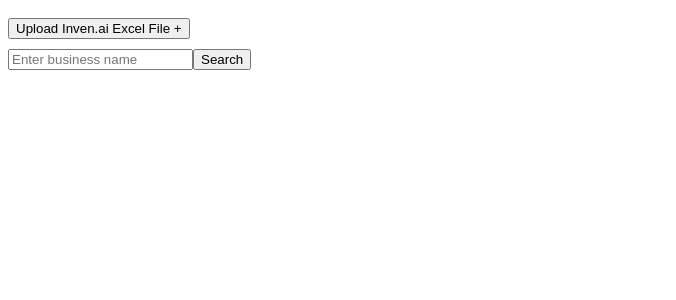
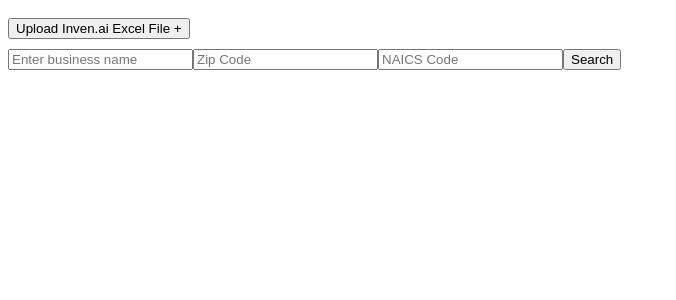
Before and after one commit to Cmoore0121/OCA, a React (Vite) app in the folder frontend/: page / in a window 1280 px wide. Shown: the top 300 px of the page, without its empty margins (0-676 px from the left). Built offline with nearby package versions, Linux system fonts and the light colour scheme.

Commit message:
3 way search

```diff
--- a/frontend/src/App.jsx
+++ b/frontend/src/App.jsx
@@ -4,7 +4,7 @@ import { readExcel } from './utils/ReadExcel';
 //import parseConnectionsCSV from './utils/ParseConnections';
 //import { addConnectionToDatabase } from './utils/addConnectionDatabase';
 //import openAllConnectionWindow from './utils/ManageConnectionsWindow';
-import {queryDocumentsByField} from './utils/firebaseSet';
+import {queryDocumentsByField, queryDocumentsByZipAndNaicsRange, queryDocumentsByFlexibleCriteria} from './utils/firebaseSet';
 
 
 
@@ -15,9 +15,11 @@ function App() {
   const [companies, setCompanies] = useState([]);
   const fileInputRef = useRef(null);
   const [searchTerm, setSearchTerm] = useState('');
-  const [resultsSearchPPP, setResultsSearchPP] = useState([]);
+  const [resultsSearchPPP, setResultsSearchPPP] = useState([]);
   const [messageSearchPPP, setMessageSearchPPP] = useState('');
+  const [zipCodeSearch, setZipCodeSearch] = useState('');
   const [additionalInfo, setAdditionalInfo] = useState({});
+  const [naicsCode, setNaicsCode] = useState('');
   //const connectionsFileInputRef = useRef(null);
   //const [isCSVFileParsed, setIsCSVFileParsed] = useState(false);
   //const [allConnections, setAllConnections] = useState([]);
@@ -56,16 +58,16 @@ function App() {
       if (documents.length > 0) {
         console.log('Documents found:', documents);
         setMessageSearchPPP('');
-        setResultsSearchPP(documents);
+        setResultsSearchPPP(documents);
       } else {
         console.log('No documents found.');
         setMessageSearchPPP('No results found.');  // Set message for no results
-        setResultsSearchPP([]);
+        setResultsSearchPPP([]);
       }
     } catch (error) {
       console.error('Error performing the search:', error);
       setMessageSearchPPP('Failed to perform search.');  // Set message for error
-      setResultsSearchPP([]);
+      setResultsSearchPPP([]);
     }
   };
 
@@ -107,6 +109,30 @@ function App() {
     setAdditionalInfo(info);
   };
 
+  /*const handleZipCodeSearchSubmit = async () => {
+    // Convert zipCodeSearch to a number if it's not empty and is a valid number
+    const zipCode = zipCodeSearch.trim() ? Number(zipCodeSearch.trim()) : null;
+    if (!zipCode) {
+      setMessageSearchPPP('Please enter a valid zip code.');
+      setResultsSearchPPP([]);
+      return;
+    }
+    try {
+      const documents = await queryDocumentsByField('zip', zipCode); // Assuming the field is 'zip'
+      if (documents.length > 0) {
+        setMessageSearchPPP('');
+        setResultsSearchPPP(documents);
+      } else {
+        setMessageSearchPPP('No results found for the given zip code.');
+        setResultsSearchPPP([]);
+      }
+    } catch (error) {
+      console.error('Error performing the zip code search:', error);
+      setMessageSearchPPP('Failed to perform zip code search.');
+      setResultsSearchPPP([]);
+    }
+  };*/
+
   const sortCompaniesByLoanAmount = () => {
     const sortedCompanies = [...companies].sort((a, b) => {
       const loanA = additionalInfo[a.Name]?.loanAmount === 'N/A' ? -1 : parseInt(additionalInfo[a.Name]?.loanAmount);
@@ -115,6 +141,73 @@ function App() {
     });
     setCompanies(sortedCompanies);
   };
+
+  const handleZipCodeChange = (event) => {
+    setZipCodeSearch(event.target.value);
+  };
+
+  const handleNaicsCodeChange = (event) => {
+    setNaicsCode(event.target.value);
+  };
+
+
+  /*const handleCombinedSearchSubmit = async () => {
+    event.preventDefault();
+    const zipCodeNumber = Number(zipCodeSearch.trim());
+    const naicsNumber = naicsCode.trim();
+    if (isNaN(zipCodeNumber) || naicsNumber == "") {
+      setMessageSearchPPP('Please enter valid numerical values for zip code and NAICS code range.');
+      setResultsSearchPPP([]);
+      return;
+    }
+
+    try {
+      const documents = await queryDocumentsByZipAndNaicsRange('zip', zipCodeNumber, 'naics_code', naicsNumber);
+      if (documents.length > 0) {
+        setMessageSearchPPP('');
+        setResultsSearchPPP(documents);
+      } else {
+        setMessageSearchPPP('No results found for the given zip code.');
+        setResultsSearchPPP([]);
+      }
+      // ... handle results
+    } catch (error) {
+      // ... handle errors
+      console.error('Error performing the zipnaics code search:', error);
+      setMessageSearchPPP('Failed to perform zipnaics code search.');
+      setResultsSearchPPP([]);
+    }
+  };*/
+  const handleCombinedSearchSubmit = async (event) => {
+    event.preventDefault();
+    console.log(naicsCode, zipCodeSearch, searchTerm);
+    if (zipCodeSearch == "" && isNaN(naicsCode) == "" && searchTerm == "") {
+        setMessageSearchPPP('Input Something or else it explodes');
+        setResultsSearchPPP([]);
+        return
+    }
+
+    try {
+      const documents = await queryDocumentsByFlexibleCriteria(
+        searchTerm,
+        zipCodeSearch,
+        naicsCode
+      );
+
+      if (documents.length > 0) {
+        setMessageSearchPPP('');
+        setResultsSearchPPP(documents);
+      } else {
+        setMessageSearchPPP('No results found.');
+        setResultsSearchPPP([]);
+      }
+    } catch (error) {
+      console.error('Error performing the search:', error);
+      setMessageSearchPPP('Failed to perform search.');
+      setResultsSearchPPP([]);
+    }
+  };
+
 
  /* const handleConnectionsFileChange = (e) => {
     const file = e.target.files[0];
@@ -180,8 +273,24 @@ function App() {
           </div>
         ))}
       </div>
-      <div>
-      <form onSubmit={handleSearchSubmit}>
+      {/*<div>
+        <input
+          type="text"
+          value={zipCodeSearch}
+          onChange={handleZipCodeChange}
+          placeholder="Enter zip code"
+        />
+        <button onClick={handleZipCodeSearchSubmit}>Search by Zip Code</button>
+        {messageSearchPPP && <p>{messageSearchPPP}</p>}
+        {resultsSearchPPP.map(doc => (
+          <div key={doc.id}>
+            <p>Name: {doc.business_name || 'N/A'}, Lender: {doc.lender || 'N/A'}, Amount: {doc.loan_amount || 'N/A'}, NAICS Code: {doc.naics_code || "N/A"}</p>
+            {/* Render other document fields as needed
+          </div>
+        ))}
+      </div>
+      */}
+      {/*<form onSubmit={handleSearchSubmit}>
         <input
           type="text"
           value={searchTerm}
@@ -194,11 +303,51 @@ function App() {
       {resultsSearchPPP.map(doc => (
         <div key={doc.id}>
           <p>Name: {doc.business_name || 'N/A'}, lender: {doc.lender || 'N/A'}, Amount: {doc.loan_amount|| 'N/A'}, NAICS_CODE: {doc.naics_code || "N/A"}</p>
-          {/* Render other document fields as needed */}
+          {/* Render other document fields as needed
         </div>
       ))}
     </div>
-
+    <form onSubmit={handleCombinedSearchSubmit}>
+        <input type="text" value={zipCodeSearch} onChange={handleZipCodeChange} placeholder="Zip Code" />
+        <input type="text" value={naicsCode} onChange={handleNaicsCodeChange} placeholder="NAICS Code" />
+        <button type="submit">Search</button>
+      </form>
+      {messageSearchPPP && <p>{messageSearchPPP}</p>}
+      {resultsSearchPPP.map(doc => (
+        <div key={doc.id}>
+          <p>Name: {doc.business_name}, Zip: {doc.zip}, NAICS: {doc.naics_code}, Amount: {doc.loan_amount}</p>
+        </div>
+      ))}
+    */}
+    <form onSubmit={handleCombinedSearchSubmit}>
+      <input
+        type="text"
+        value={searchTerm}
+        onChange={handleSearchInputChange}
+        placeholder="Enter business name"
+      />
+      <input
+        type="text"
+        value={zipCodeSearch}
+        onChange={handleZipCodeChange}
+        placeholder="Zip Code"
+      />
+      <input
+        type="text"
+        value={naicsCode}
+        onChange={handleNaicsCodeChange}
+        placeholder="NAICS Code"
+      />
+      <button type="submit">Search</button>
+    </form>
+    {messageSearchPPP && <p>{messageSearchPPP}</p>}
+      <div>
+        {resultsSearchPPP.map(doc => (
+          <div key={doc.id}>
+            <p>Name: {doc.business_name || 'N/A'}, Zip: {doc.zip || 'N/A'}, NAICS: {doc.naics_code || 'N/A'}, Amount: {doc.loan_amount || 'N/A'}, Lender: {doc.lender || 'N/A'}</p>
+          </div>
+        ))}
+      </div>
     </div>
   );
 }
--- a/frontend/src/utils/firebaseSet.jsx
+++ b/frontend/src/utils/firebaseSet.jsx
@@ -50,5 +50,68 @@ async function queryDocumentsByField(fieldName, fieldValue) {
   }
 }
 
+async function queryDocumentsByZipAndNaicsRange(zipFieldName, zipFieldValue, naicsFieldName, naics ) {
+  try {
+    const q = query(
+      collection(db, 'ppp'),
+      where(zipFieldName, '==', zipFieldValue),
+      where(naicsFieldName, '==', naics),
+    );
 
-export {db,  queryDocumentsByField};
+    const querySnapshot = await getDocs(q);
+    if (!querySnapshot.empty) {
+      const documents = querySnapshot.docs.map(doc => ({ id: doc.id, ...doc.data() }));
+      console.log(`Found ${documents.length} documents with ${zipFieldName}="${zipFieldValue}" and`, documents);
+      return documents;
+    } else {
+      console.log(`No documents found with ${zipFieldName}="${zipFieldValue}" and in the specified range.`);
+      return [];
+    }
+  } catch (error) {
+    console.error(`Error querying documents by ${zipFieldName} and :`, error);
+  }
+}
+
+
+async function queryDocumentsByFlexibleCriteria(businessName, zipCode, naicsCode) {
+    try {
+      let conditions = [];
+      let queryRef = collection(db, 'ppp');
+
+      if (businessName) {
+        conditions.push(where('business_name', '==', businessName.trim()));
+      }
+      if (zipCode) {
+        conditions.push(where('zip', '==', zipCode.trim()));
+      }
+      if (naicsCode) {
+        conditions.push(where('naics_code', '==', naicsCode.trim()));
+      }
+
+      if (conditions.length === 0) {
+        console.log('No search criteria provided');
+        return [];
+      }
+      // Start with the collection reference and apply each condition
+      const combinedQuery = query(queryRef, ...conditions);
+      console.log(conditions);
+      const querySnapshot = await getDocs(combinedQuery);
+
+      if (!querySnapshot.empty) {
+        const documents = querySnapshot.docs.map(doc => ({ id: doc.id, ...doc.data() }));
+        console.log(`Found ${documents.length} documents`, documents);
+        return documents;
+      } else {
+        console.log('No document penis penis penis s found.');
+        return [];
+      }
+    } catch (error) {
+      console.error('Error performing the flexible search:', error);
+      return [];
+    }
+  }
+
+
+
+
+export {db,  queryDocumentsByField, queryDocumentsByZipAndNaicsRange, queryDocumentsByFlexibleCriteria};
```
